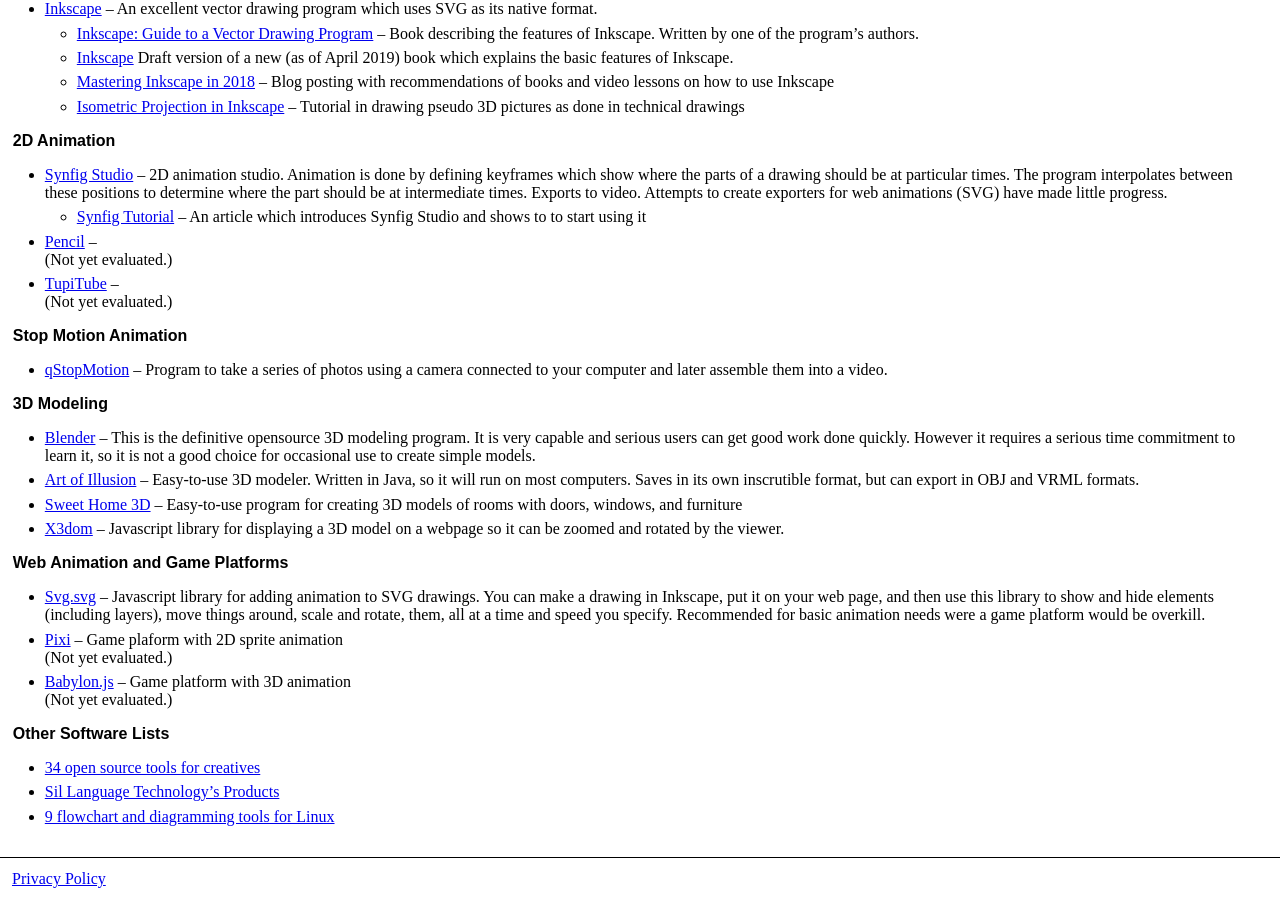
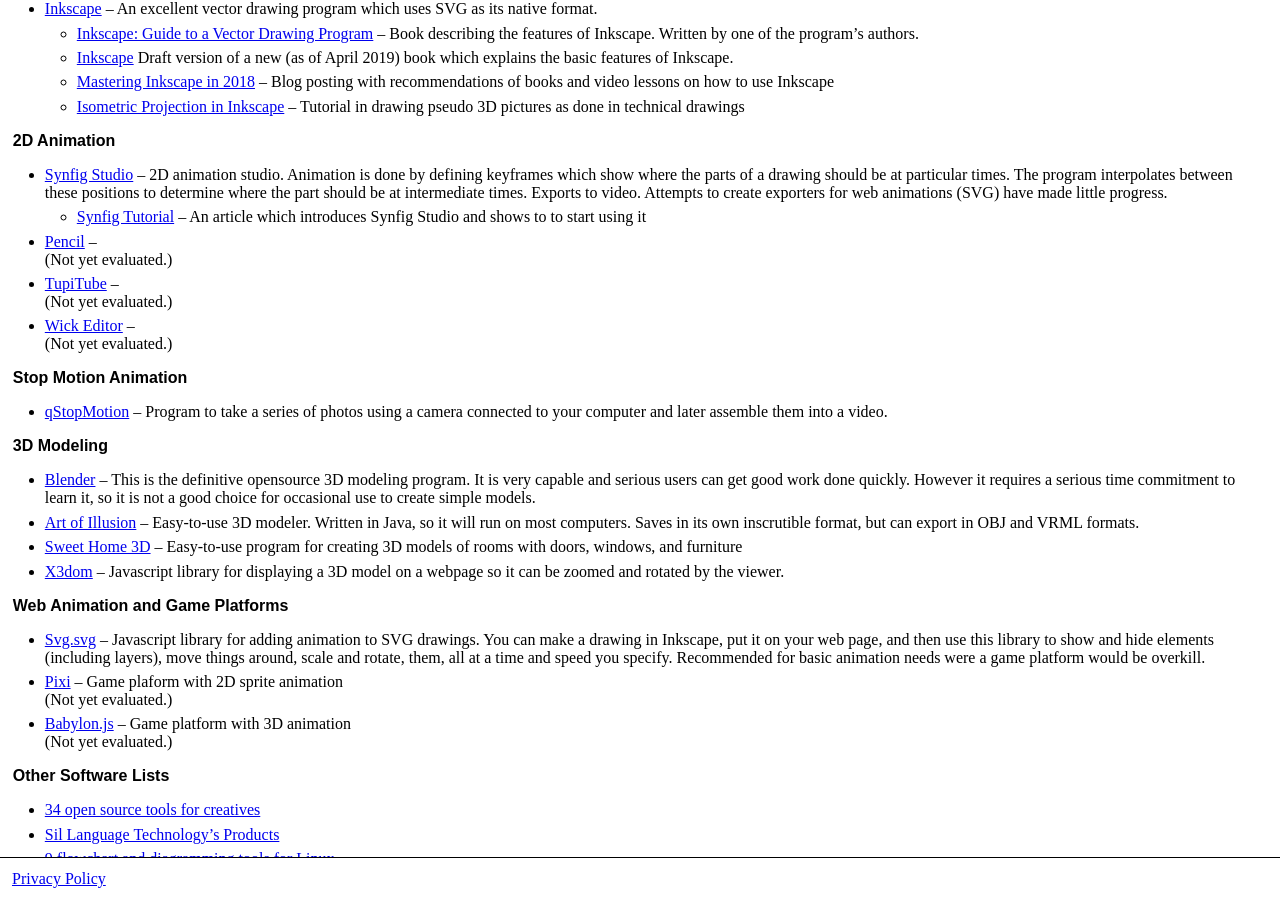
Before and after one commit to david672orford/tech-for-teaching, a Jekyll site: the page built from software/index.md, in a window 1280 px wide and 900 px high, scrolled down 988 px. Built offline with Jekyll 4.4.1, drawn with Linux system fonts in a browser that asks for light colours; our own code applies the rules of GitHub Pages for plain Markdown files.

Commit message:
added Wick editor

```diff
--- a/software/index.md
+++ b/software/index.md
@@ -111,6 +111,8 @@
     <br>(Not yet evaluated.)
 * [TupiTube](http://www.tupitube.com/) --
     <br>(Not yet evaluated.)
+* [Wick Editor](https://www.wickeditor.com/) --
+    <br>(Not yet evaluated.)
 
 ### Stop Motion Animation
 * [qStopMotion](http://www.qstopmotion.org) --
```
